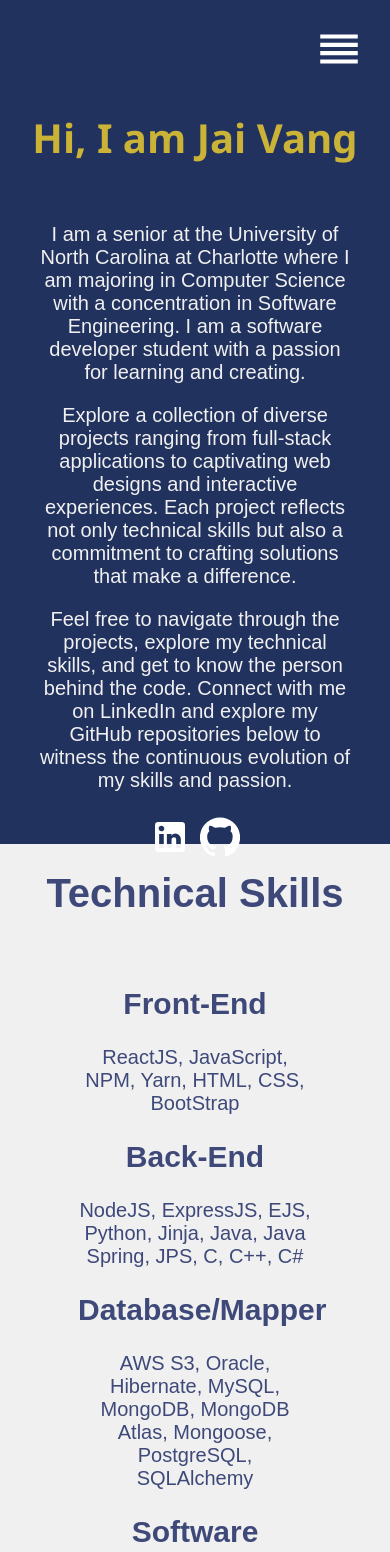
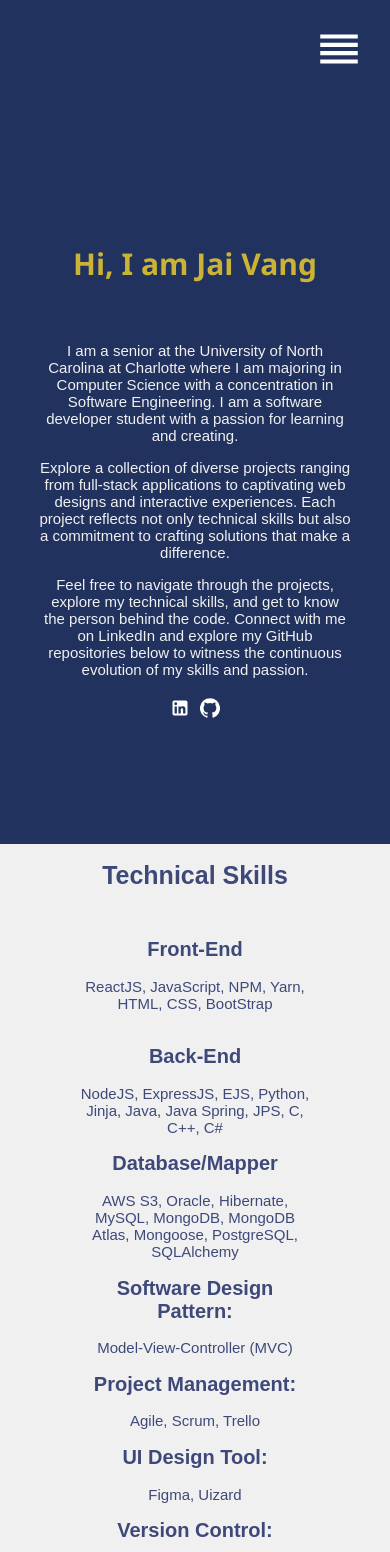
Before and after one commit to jvang0620/Personal-Portfolio, a React (Create React App) app: page / in a window 390 px wide. Shown: the top 1552 px of the page. Built offline with nearby package versions, Linux system fonts and the light colour scheme.

Commit message:
fixing homepage fonts size during mobile view

```diff
--- a/src/pages/Home.js
+++ b/src/pages/Home.js
@@ -44,7 +44,7 @@ function Home() {
             <span>
               ReactJS, JavaScript, NPM, Yarn, HTML, CSS, BootStrap
             </span>
-          </li>
+          </li> <br />
           <li className="item">
             <h2>Back-End</h2>
             <span>
--- a/src/styles/Home.css
+++ b/src/styles/Home.css
@@ -40,7 +40,7 @@
 
 /* Technical Skills */
 .skills {
-  font-size: 20px;
+  font-size: 15px;
   width: 100%;
   display: flex;
   justify-content: center;
@@ -61,14 +61,38 @@
   font-size: 20px;
 }
 
+/*  the enclosed CSS styles will only apply when the screen width is 770 pixels or less */
+@media only screen and (max-width: 770px) {
+
+  .about h2 {
+    font-size: 35px;
+  }
+
+  .about .prompt {
+    margin-top: 15px;
+    font-size: 20px;
+    width: 60%;
+  }
+
+  /* Icons under 'I am a Senior' */
+  .prompt svg {
+    font-size: 30px;
+    margin: 5px;
+    color: white;
+  }
+
+
+}
+
+/*  the enclosed CSS styles will only apply when the screen width is 600 pixels or less */
 @media only screen and (max-width: 600px) {
   .about h2 {
-    font-size: 40px;
+    font-size: 30px;
   }
 
   .about .prompt {
     margin-top: 10px;
-    font-size: 20px;
+    font-size: 15px;
     width: 80%;
   }
 
@@ -79,7 +103,23 @@
     padding: 0;
   }
 
+  .skills h1 {
+    font-size: 25px;
+  }
+
   .skills h2 {
-    font-size: 30px;
+    font-size: 20px;
+  }
+  .list span {
+    font-size: 15px;
+  }
+  .list span ul li{
+    font-size: 15px;
+  }
+  /* Icons under 'I am a Senior' */
+  .prompt svg {
+    font-size: 20px;
+    margin: 5px;
+    color: white;
   }
 }
```
